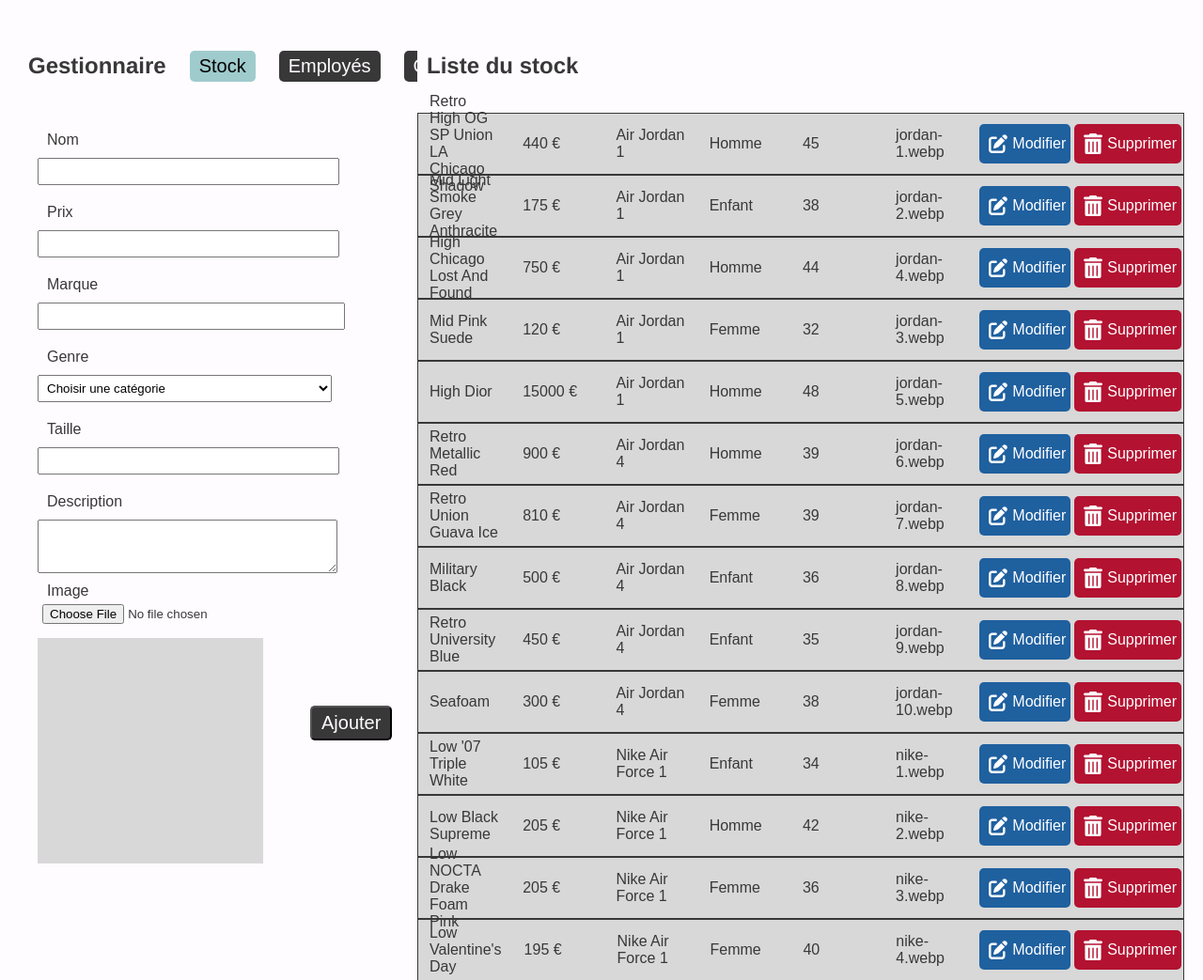
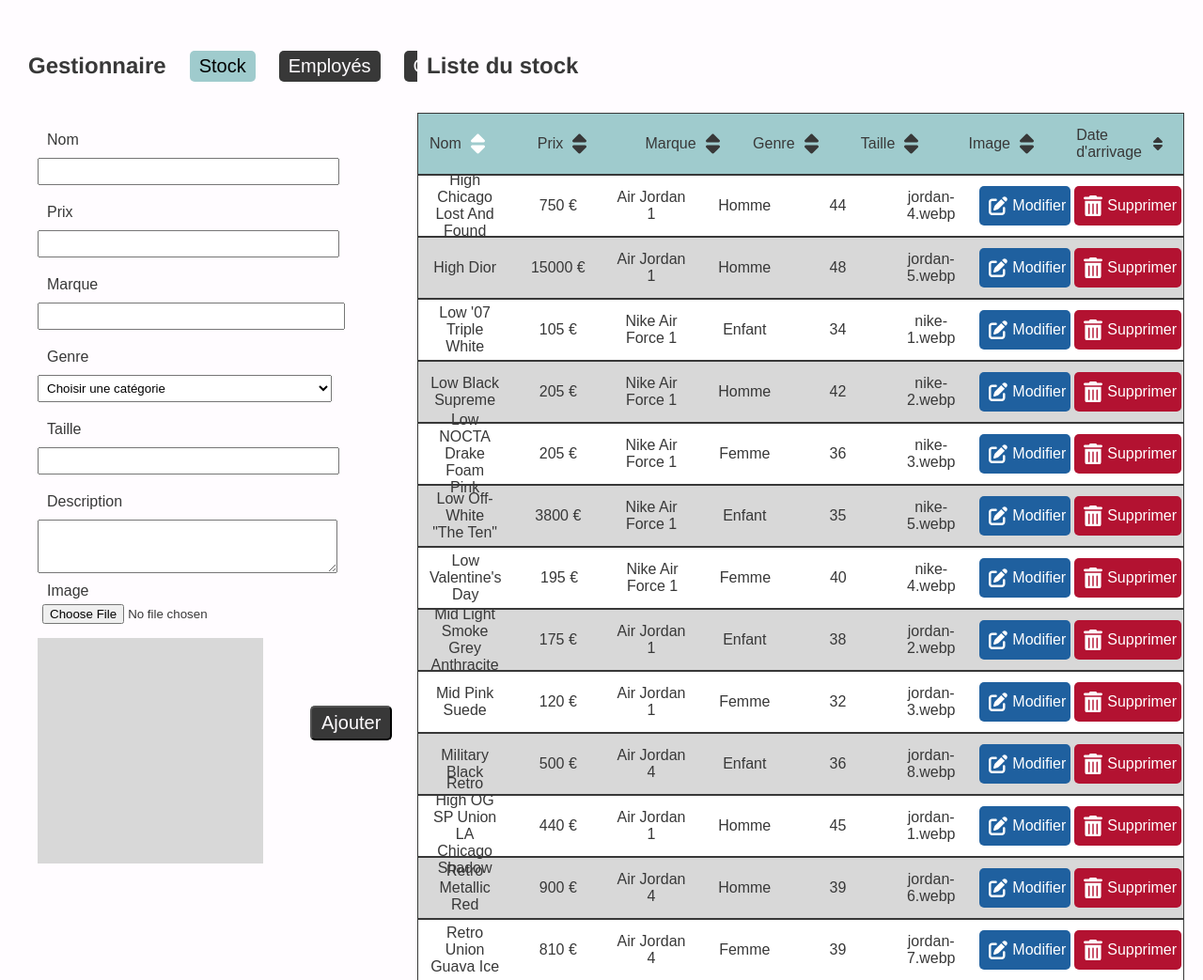
Before and after one commit to Gab-ia/shoe_shop, a PHP site: page /pages/back/dashboard.php?sort=nom&order=asc in a window 1280 px wide. Shown: the part 100-1143 px from the top of the page at 94% size. Run offline with PHP 8.4, Linux system fonts and the light colour scheme; data comes from the database, SQL or seed files in the repository; a stand-in replaces the project's code that opens the database connection.

Commit message:
dashboard shoes + clients fini

```diff
--- a/css/back.css
+++ b/css/back.css
@@ -190,6 +190,15 @@ header {
     margin: 0px;
 }
 
+.list_item_filter {
+    background-color: #6eb2b4a8;
+    height: 4em;
+    display: flex;
+    flex-direction: row;
+    align-items: center;
+    border: 1px solid var(--couleur-1);
+}
+
 .list_item {
     height: 4em;
     display: flex;
@@ -201,6 +210,27 @@ header {
 .list_info {
     padding: 10px;
     margin: 2px;
+    text-align: center;
+}
+
+.list_info_filter {
+    text-decoration: none;
+    color: var(--couleur-1);
+    padding: 10px;
+    margin: 2px;
+    display: flex;
+    align-items: center;
+}
+
+.list_icon_filter_active {
+    fill: white !important;
+}
+
+.list_icon_filter {
+    fill: var(--couleur-1);
+    width: 15px;
+    margin: 5px;
+    padding: 5px;
 }
 
 .list_item:nth-child(even) {
--- a/pages/back/dashboard.php
+++ b/pages/back/dashboard.php
@@ -54,8 +54,17 @@
         $departmentData = null;
     }
 
+    $currentSort = $_GET['sort'] ?? '';
+    $currentOrder = $_GET['order'] ?? 'asc';
+
+    $getShoes = getAllShoes($db, $currentSort, $currentOrder);
+
+    function getSortLink($field, $currentSort, $currentOrder) {
+        $newOrder = ($currentSort === $field && $currentOrder === 'asc') ? 'desc' : 'asc';
+        return "?sort=$field&order=$newOrder";
+    }
+
 ?>
-
 <!DOCTYPE html>
 <html lang="fr">
 <head>
@@ -177,6 +186,31 @@
             </div>
 
             <div id="list_stock" class="list_main active_list">
+                <div class="list_item_filter">
+                    <?php
+                        $fields = [
+                            'nom' => 'Nom',
+                            'prix' => 'Prix',
+                            'marque' => 'Marque',
+                            'genre' => 'Genre',
+                            'taille' => 'Taille',
+                            'image' => 'Image',
+                            'id' => 'Date d\'arrivage'
+                        ];
+
+                        foreach ($fields as $field => $label) {
+                            $link = getSortLink($field, $currentSort, $currentOrder);
+                            $isActive = ($currentSort === $field) ? 'list_icon_filter_active' : '';
+                            echo '<a class="size8 list_info_filter" href="' . $link . '">';
+                            echo $label;
+                            echo '<svg class="list_icon_filter ' . $isActive . '" xmlns="http://www.w3.org/2000/svg" viewBox="0 0 320 512">';
+                            echo '<path d="M137.4 41.4c12.5-12.5 32.8-12.5 45.3 0l128 128c9.2 9.2 11.9 22.9 6.9 34.9s-16.6 19.8-29.6 19.8L32 224c-12.9 0-24.6-7.8-29.6-19.8s-2.2-25.7 6.9-34.9l128-128zm0 429.3l-128-128c-9.2-9.2-11.9-22.9-6.9-34.9s16.6-19.8 29.6-19.8l256 0c12.9 0 24.6 7.8 29.6 19.8s2.2 25.7-6.9 34.9l-128 128c-12.5 12.5-32.8 12.5-45.3 0z"/>';
+                            echo '</svg>';
+                            echo '</a>';
+                        }
+                    ?>
+                </div>
+
                 <?php
                     foreach($getShoes as $shoes) {
                         echo '<div class="list_item">
@@ -188,7 +222,7 @@
                                 <p class="size8 list_info">'. $shoes['image'] . '</p>
                                 <a href="dashboard.php?action=Modifier&id=' . $shoes['id'] . '" class=" list_modify_btn"><svg class="list_icon" xmlns="http://www.w3.org/2000/svg" viewBox="0 0 512 512"><path d="M471.6 21.7c-21.9-21.9-57.3-21.9-79.2 0L362.3 51.7l97.9 97.9 30.1-30.1c21.9-21.9 21.9-57.3 0-79.2L471.6 21.7zm-299.2 220c-6.1 6.1-10.8 13.6-13.5 21.9l-29.6 88.8c-2.9 8.6-.6 18.1 5.8 24.6s15.9 8.7 24.6 5.8l88.8-29.6c8.2-2.7 15.7-7.4 21.9-13.5L437.7 172.3 339.7 74.3 172.4 241.7zM96 64C43 64 0 107 0 160L0 416c0 53 43 96 96 96l256 0c53 0 96-43 96-96l0-96c0-17.7-14.3-32-32-32s-32 14.3-32 32l0 96c0 17.7-14.3 32-32 32L96 448c-17.7 0-32-14.3-32-32l0-256c0-17.7 14.3-32 32-32l96 0c17.7 0 32-14.3 32-32s-14.3-32-32-32L96 64z"/></svg>Modifier</a>
                                 <a  class=" list_delete_btn" onclick="showModal(\'modal-' . $shoes['id'] . '\')"><svg class="list_icon" xmlns="http://www.w3.org/2000/svg" viewBox="0 0 448 512"><path d="M135.2 17.7C140.6 6.8 151.7 0 163.8 0L284.2 0c12.1 0 23.2 6.8 28.6 17.7L320 32l96 0c17.7 0 32 14.3 32 32s-14.3 32-32 32L32 96C14.3 96 0 81.7 0 64S14.3 32 32 32l96 0 7.2-14.3zM32 128l384 0 0 320c0 35.3-28.7 64-64 64L96 512c-35.3 0-64-28.7-64-64l0-320zm96 64c-8.8 0-16 7.2-16 16l0 224c0 8.8 7.2 16 16 16s16-7.2 16-16l0-224c0-8.8-7.2-16-16-16zm96 0c-8.8 0-16 7.2-16 16l0 224c0 8.8 7.2 16 16 16s16-7.2 16-16l0-224c0-8.8-7.2-16-16-16zm96 0c-8.8 0-16 7.2-16 16l0 224c0 8.8 7.2 16 16 16s16-7.2 16-16l0-224c0-8.8-7.2-16-16-16z"/></svg>Supprimer</a>
-                            </div>
+
                                 <div id="modal-' . $shoes['id'] . '" class="modal" >
                                     <div class="modal-content">
                                         <div class="modaltop">
@@ -199,6 +233,7 @@
                                         <div class="modalconfirm">
                                             <a id="" href="dashboard.php?action=Supprimer&id=' . $shoes['id'] . '" class="list_delete_btn">Supprimer</a>&nbsp;
                                             <a class="list_cancel_btn" onclick="closeModal(\'modal-' . $shoes['id'] . '\')">Annuler</a>
+                                        </div>
                                     </div>
                                 </div>
                             </div>';
--- a/pages/back/functionShoes.php
+++ b/pages/back/functionShoes.php
@@ -1,8 +1,17 @@
 <?php
 
-function getAllShoes($db) {
+function getAllShoes($db, $sort = 'nom', $order = 'asc') {
     try {
-        $query = $db->prepare('SELECT * FROM shoes');
+        $validFields = ['nom', 'prix', 'marque', 'taille', 'genre', 'id'];
+        if (!in_array($sort, $validFields)) {
+            $sort = 'id';
+        }
+
+        if ($order !== 'asc' && $order !== 'desc') {
+            $order = 'asc';
+        }
+
+        $query = $db->prepare("SELECT * FROM shoes ORDER BY $sort $order");
         $query->execute();
         return $query->fetchAll(PDO::FETCH_ASSOC);
     } catch (PDOException $e) {
@@ -64,5 +73,3 @@ function getShoesById($db, $id) {
         return false;
     }
 }
-
-$getShoes = getAllShoes($db);
```
Also changed, not shown: pages/back/dashboard_clients.php (+37 -17 lines), pages/back/functionClients.php (+11 -5 lines). Lines whose indentation alone changed are shown as unchanged.
